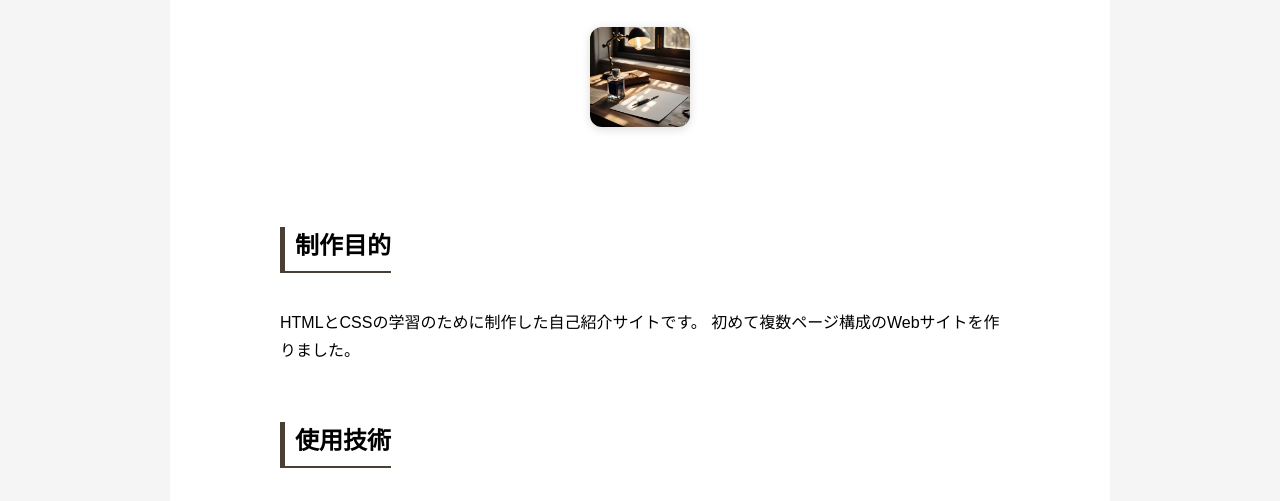
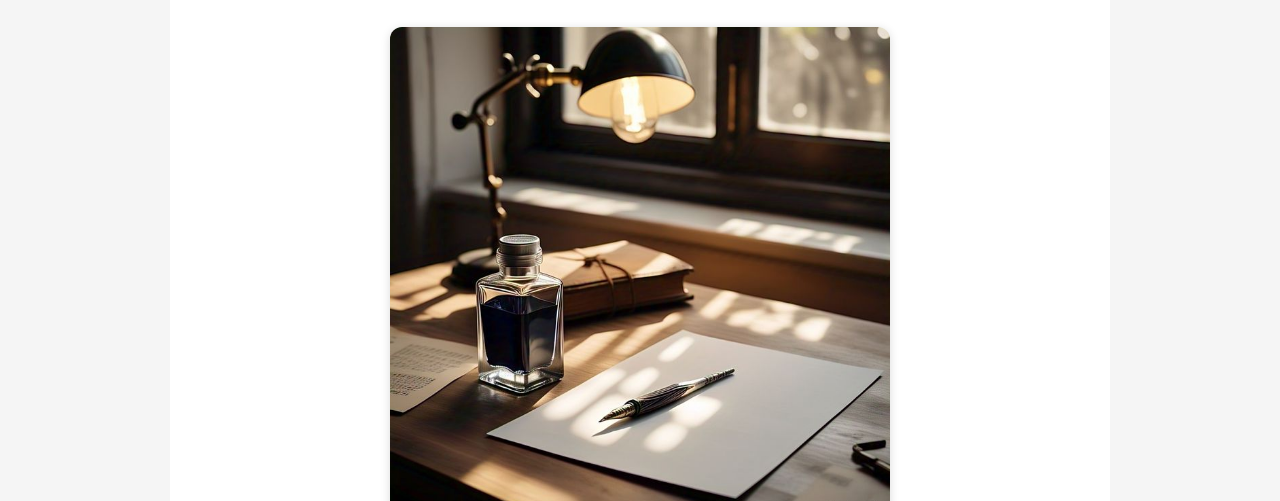
Before and after one commit to miki-nekohamu/portfolio-site, a plain HTML site: page portfolio.html in a window 1280 px wide. Shown: the part 295-796 px from the top of the page. Drawn offline with Linux system fonts and the light colour scheme.

Commit message:
スマホ表示修正

```diff
--- a/css/style.css
+++ b/css/style.css
@@ -153,13 +153,6 @@ nav a:hover {
   box-shadow: 0 10px 25px rgba(0,0,0,0.15);
 }
 
-.detail-img{
-  width: 80%;
-  max-width: 500px;
-  border-radius: 10px;
-  margin: 20px 0;
-}
-
 .skill-list li{
   display:inline-block;
   margin:10px;
@@ -297,8 +290,8 @@ body {
 
 .portfolio .detail-img {
 
-  width: 300%;
-  max-width: 100px;
+  width: 80%;
+  max-width: 500px;
   height: auto;
   display: block;
   margin: 20px auto;
```
